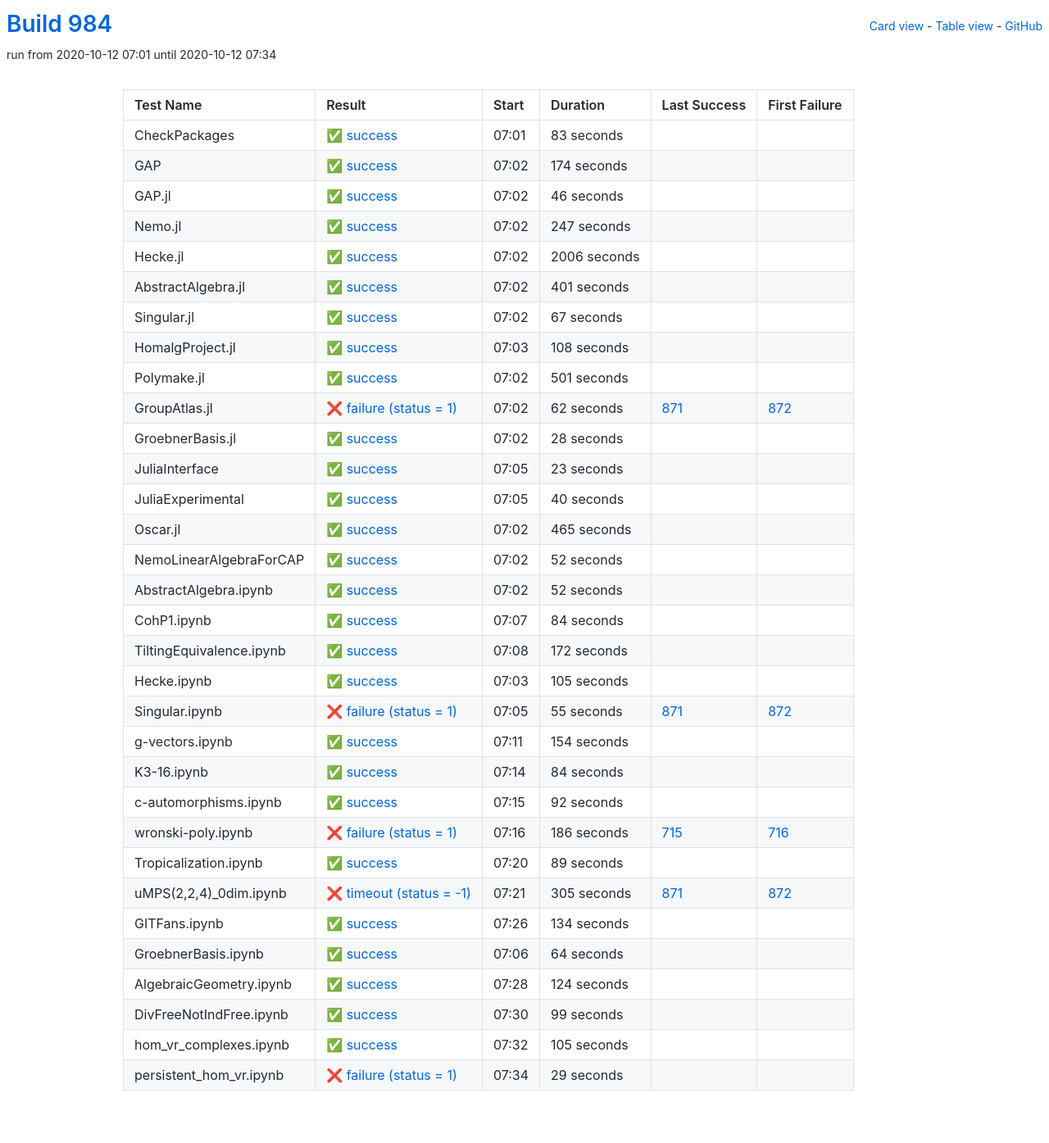
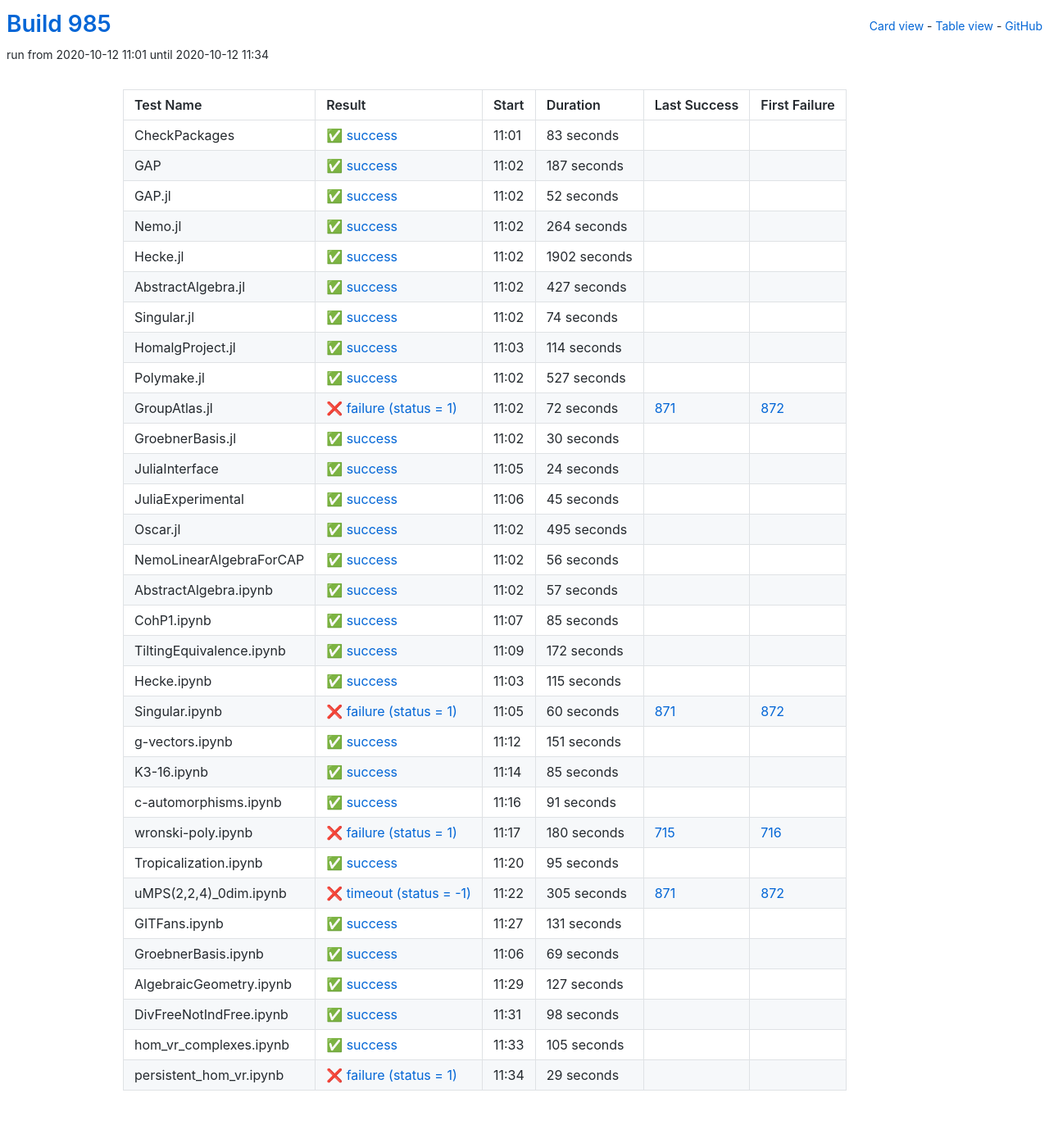
Before and after one commit to oscar-system/oscar-ci-status-stable, a Jekyll site: the page built from table.html, in a window 1280 px wide. Shown: the whole page at 82% size. Built offline with Jekyll 4.4.1, drawn with Linux system fonts in a browser that asks for light colours.

Commit message:
Build #985

```diff
--- a/_data/ci.yml
+++ b/_data/ci.yml
@@ -1,6 +1,6 @@
 ---
-build: 984
-build_url: https://oscarci.mathematik.uni-kl.de/job/oscar-stable/984/
+build: 985
+build_url: https://oscarci.mathematik.uni-kl.de/job/oscar-stable/985/
 job: oscar-stable
 organization: oscar-system
 repo: oscar-ci-status-stable
@@ -8,8 +8,8 @@ repourl: https://github.com/oscar-system/oscar-ci-status-stable
 tests:
 - name: CheckPackages
   id: checkpackages
-  log: https://oscarci.mathematik.uni-kl.de/job/oscar-stable/984/artifact/logs/build-984/CheckPackages.log
-  start: 2020-10-12 07:01
+  log: https://oscarci.mathematik.uni-kl.de/job/oscar-stable/985/artifact/logs/build-985/CheckPackages.log
+  start: 2020-10-12 11:01
   success: true
   exitcode: 0
   status: success
@@ -20,164 +20,20 @@ tests:
   first_failure_url:
 - name: GAP
   id: gap
-  log: https://oscarci.mathematik.uni-kl.de/job/oscar-stable/984/artifact/logs/build-984/GAP.log
-  start: 2020-10-12 07:02
+  log: https://oscarci.mathematik.uni-kl.de/job/oscar-stable/985/artifact/logs/build-985/GAP.log
+  start: 2020-10-12 11:02
   success: true
   exitcode: 0
   status: success
-  duration: 174
+  duration: 187
   last_success: false
   last_success_url:
   first_failure: false
   first_failure_url:
 - name: GAP.jl
   id: gap-jl
-  log: https://oscarci.mathematik.uni-kl.de/job/oscar-stable/984/artifact/logs/build-984/GAP.jl.log
-  start: 2020-10-12 07:02
-  success: true
-  exitcode: 0
-  status: success
-  duration: 46
-  last_success: false
-  last_success_url:
-  first_failure: false
-  first_failure_url:
-- name: Nemo.jl
-  id: nemo-jl
-  log: https://oscarci.mathematik.uni-kl.de/job/oscar-stable/984/artifact/logs/build-984/Nemo.jl.log
-  start: 2020-10-12 07:02
-  success: true
-  exitcode: 0
-  status: success
-  duration: 247
-  last_success: false
-  last_success_url:
-  first_failure: false
-  first_failure_url:
-- name: Hecke.jl
-  id: hecke-jl
-  log: https://oscarci.mathematik.uni-kl.de/job/oscar-stable/984/artifact/logs/build-984/Hecke.jl.log
-  start: 2020-10-12 07:02
-  success: true
-  exitcode: 0
-  status: success
-  duration: 2006
-  last_success: false
-  last_success_url:
-  first_failure: false
-  first_failure_url:
-- name: AbstractAlgebra.jl
-  id: abstractalgebra-jl
-  log: https://oscarci.mathematik.uni-kl.de/job/oscar-stable/984/artifact/logs/build-984/AbstractAlgebra.jl.log
-  start: 2020-10-12 07:02
-  success: true
-  exitcode: 0
-  status: success
-  duration: 401
-  last_success: false
-  last_success_url:
-  first_failure: false
-  first_failure_url:
-- name: Singular.jl
-  id: singular-jl
-  log: https://oscarci.mathematik.uni-kl.de/job/oscar-stable/984/artifact/logs/build-984/Singular.jl.log
-  start: 2020-10-12 07:02
-  success: true
-  exitcode: 0
-  status: success
-  duration: 67
-  last_success: false
-  last_success_url:
-  first_failure: false
-  first_failure_url:
-- name: HomalgProject.jl
-  id: homalgproject-jl
-  log: https://oscarci.mathematik.uni-kl.de/job/oscar-stable/984/artifact/logs/build-984/HomalgProject.jl.log
-  start: 2020-10-12 07:03
-  success: true
-  exitcode: 0
-  status: success
-  duration: 108
-  last_success: false
-  last_success_url:
-  first_failure: false
-  first_failure_url:
-- name: Polymake.jl
-  id: polymake-jl
-  log: https://oscarci.mathematik.uni-kl.de/job/oscar-stable/984/artifact/logs/build-984/Polymake.jl.log
-  start: 2020-10-12 07:02
-  success: true
-  exitcode: 0
-  status: success
-  duration: 501
-  last_success: false
-  last_success_url:
-  first_failure: false
-  first_failure_url:
-- name: GroupAtlas.jl
-  id: groupatlas-jl
-  log: https://oscarci.mathematik.uni-kl.de/job/oscar-stable/984/artifact/logs/build-984/GroupAtlas.jl.log
-  start: 2020-10-12 07:02
-  success: false
-  exitcode: 1
-  status: failure
-  duration: 62
-  last_success: 871
-  last_success_url: https://oscarci.mathematik.uni-kl.de/job/oscar-stable/871/
-  first_failure: 872
-  first_failure_url: https://oscarci.mathematik.uni-kl.de/job/oscar-stable/872/
-- name: GroebnerBasis.jl
-  id: groebnerbasis-jl
-  log: https://oscarci.mathematik.uni-kl.de/job/oscar-stable/984/artifact/logs/build-984/GroebnerBasis.jl.log
-  start: 2020-10-12 07:02
-  success: true
-  exitcode: 0
-  status: success
-  duration: 28
-  last_success: false
-  last_success_url:
-  first_failure: false
-  first_failure_url:
-- name: JuliaInterface
-  id: juliainterface
-  log: https://oscarci.mathematik.uni-kl.de/job/oscar-stable/984/artifact/logs/build-984/JuliaInterface.log
-  start: 2020-10-12 07:05
-  success: true
-  exitcode: 0
-  status: success
-  duration: 23
-  last_success: false
-  last_success_url:
-  first_failure: false
-  first_failure_url:
-- name: JuliaExperimental
-  id: juliaexperimental
-  log: https://oscarci.mathematik.uni-kl.de/job/oscar-stable/984/artifact/logs/build-984/JuliaExperimental.log
-  start: 2020-10-12 07:05
-  success: true
-  exitcode: 0
-  status: success
-  duration: 40
-  last_success: false
-  last_success_url:
-  first_failure: false
-  first_failure_url:
-- name: Oscar.jl
-  id: oscar-jl
-  log: https://oscarci.mathematik.uni-kl.de/job/oscar-stable/984/artifact/logs/build-984/Oscar.jl.log
-  start: 2020-10-12 07:02
-  success: true
-  exitcode: 0
-  status: success
-  duration: 465
-  last_success: false
-  last_success_url:
-  first_failure: false
-  first_failure_url:
-- name: NemoLinearAlgebraForCAP
-  id: nemolinearalgebraforcap
-  log: https://oscarci.mathematik.uni-kl.de/job/oscar-stable/984/artifact/logs/build-984/NemoLinearAlgebraForCAP.log
-  start: 2020-10-12 07:02
+  log: https://oscarci.mathematik.uni-kl.de/job/oscar-stable/985/artifact/logs/build-985/GAP.jl.log
+  start: 2020-10-12 11:02
   success: true
   exitcode: 0
   status: success
@@ -186,34 +42,178 @@ tests:
   last_success_url:
   first_failure: false
   first_failure_url:
-- name: AbstractAlgebra.ipynb
-  id: abstractalgebra-ipynb
-  log: https://oscarci.mathematik.uni-kl.de/job/oscar-stable/984/artifact/logs/build-984/AbstractAlgebra.ipynb.log
-  start: 2020-10-12 07:02
+- name: Nemo.jl
+  id: nemo-jl
+  log: https://oscarci.mathematik.uni-kl.de/job/oscar-stable/985/artifact/logs/build-985/Nemo.jl.log
+  start: 2020-10-12 11:02
   success: true
   exitcode: 0
   status: success
-  duration: 52
+  duration: 264
+  last_success: false
+  last_success_url:
+  first_failure: false
+  first_failure_url:
+- name: Hecke.jl
+  id: hecke-jl
+  log: https://oscarci.mathematik.uni-kl.de/job/oscar-stable/985/artifact/logs/build-985/Hecke.jl.log
+  start: 2020-10-12 11:02
+  success: true
+  exitcode: 0
+  status: success
+  duration: 1902
+  last_success: false
+  last_success_url:
+  first_failure: false
+  first_failure_url:
+- name: AbstractAlgebra.jl
+  id: abstractalgebra-jl
+  log: https://oscarci.mathematik.uni-kl.de/job/oscar-stable/985/artifact/logs/build-985/AbstractAlgebra.jl.log
+  start: 2020-10-12 11:02
+  success: true
+  exitcode: 0
+  status: success
+  duration: 427
+  last_success: false
+  last_success_url:
+  first_failure: false
+  first_failure_url:
+- name: Singular.jl
+  id: singular-jl
+  log: https://oscarci.mathematik.uni-kl.de/job/oscar-stable/985/artifact/logs/build-985/Singular.jl.log
+  start: 2020-10-12 11:02
+  success: true
+  exitcode: 0
+  status: success
+  duration: 74
+  last_success: false
+  last_success_url:
+  first_failure: false
+  first_failure_url:
+- name: HomalgProject.jl
+  id: homalgproject-jl
+  log: https://oscarci.mathematik.uni-kl.de/job/oscar-stable/985/artifact/logs/build-985/HomalgProject.jl.log
+  start: 2020-10-12 11:03
+  success: true
+  exitcode: 0
+  status: success
+  duration: 114
+  last_success: false
+  last_success_url:
+  first_failure: false
+  first_failure_url:
+- name: Polymake.jl
+  id: polymake-jl
+  log: https://oscarci.mathematik.uni-kl.de/job/oscar-stable/985/artifact/logs/build-985/Polymake.jl.log
+  start: 2020-10-12 11:02
+  success: true
+  exitcode: 0
+  status: success
+  duration: 527
+  last_success: false
+  last_success_url:
+  first_failure: false
+  first_failure_url:
+- name: GroupAtlas.jl
+  id: groupatlas-jl
+  log: https://oscarci.mathematik.uni-kl.de/job/oscar-stable/985/artifact/logs/build-985/GroupAtlas.jl.log
+  start: 2020-10-12 11:02
+  success: false
+  exitcode: 1
+  status: failure
+  duration: 72
+  last_success: 871
+  last_success_url: https://oscarci.mathematik.uni-kl.de/job/oscar-stable/871/
+  first_failure: 872
+  first_failure_url: https://oscarci.mathematik.uni-kl.de/job/oscar-stable/872/
+- name: GroebnerBasis.jl
+  id: groebnerbasis-jl
+  log: https://oscarci.mathematik.uni-kl.de/job/oscar-stable/985/artifact/logs/build-985/GroebnerBasis.jl.log
+  start: 2020-10-12 11:02
+  success: true
+  exitcode: 0
+  status: success
+  duration: 30
+  last_success: false
+  last_success_url:
+  first_failure: false
+  first_failure_url:
+- name: JuliaInterface
+  id: juliainterface
+  log: https://oscarci.mathematik.uni-kl.de/job/oscar-stable/985/artifact/logs/build-985/JuliaInterface.log
+  start: 2020-10-12 11:05
+  success: true
+  exitcode: 0
+  status: success
+  duration: 24
+  last_success: false
+  last_success_url:
+  first_failure: false
+  first_failure_url:
+- name: JuliaExperimental
+  id: juliaexperimental
+  log: https://oscarci.mathematik.uni-kl.de/job/oscar-stable/985/artifact/logs/build-985/JuliaExperimental.log
+  start: 2020-10-12 11:06
+  success: true
+  exitcode: 0
+  status: success
+  duration: 45
+  last_success: false
+  last_success_url:
+  first_failure: false
+  first_failure_url:
+- name: Oscar.jl
+  id: oscar-jl
+  log: https://oscarci.mathematik.uni-kl.de/job/oscar-stable/985/artifact/logs/build-985/Oscar.jl.log
+  start: 2020-10-12 11:02
+  success: true
+  exitcode: 0
+  status: success
+  duration: 495
+  last_success: false
+  last_success_url:
+  first_failure: false
+  first_failure_url:
+- name: NemoLinearAlgebraForCAP
+  id: nemolinearalgebraforcap
+  log: https://oscarci.mathematik.uni-kl.de/job/oscar-stable/985/artifact/logs/build-985/NemoLinearAlgebraForCAP.log
+  start: 2020-10-12 11:02
+  success: true
+  exitcode: 0
+  status: success
+  duration: 56
+  last_success: false
+  last_success_url:
+  first_failure: false
+  first_failure_url:
+- name: AbstractAlgebra.ipynb
+  id: abstractalgebra-ipynb
+  log: https://oscarci.mathematik.uni-kl.de/job/oscar-stable/985/artifact/logs/build-985/AbstractAlgebra.ipynb.log
+  start: 2020-10-12 11:02
+  success: true
+  exitcode: 0
+  status: success
+  duration: 57
   last_success: false
   last_success_url:
   first_failure: false
   first_failure_url:
 - name: CohP1.ipynb
   id: cohp1-ipynb
-  log: https://oscarci.mathematik.uni-kl.de/job/oscar-stable/984/artifact/logs/build-984/CohP1.ipynb.log
-  start: 2020-10-12 07:07
+  log: https://oscarci.mathematik.uni-kl.de/job/oscar-stable/985/artifact/logs/build-985/CohP1.ipynb.log
+  start: 2020-10-12 11:07
   success: true
   exitcode: 0
   status: success
-  duration: 84
+  duration: 85
   last_success: false
   last_success_url:
   first_failure: false
   first_failure_url:
 - name: TiltingEquivalence.ipynb
   id: tiltingequivalence-ipynb
-  log: https://oscarci.mathematik.uni-kl.de/job/oscar-stable/984/artifact/logs/build-984/TiltingEquivalence.ipynb.log
-  start: 2020-10-12 07:08
+  log: https://oscarci.mathematik.uni-kl.de/job/oscar-stable/985/artifact/logs/build-985/TiltingEquivalence.ipynb.log
+  start: 2020-10-12 11:09
   success: true
   exitcode: 0
   status: success
@@ -224,92 +224,92 @@ tests:
   first_failure_url:
 - name: Hecke.ipynb
   id: hecke-ipynb
-  log: https://oscarci.mathematik.uni-kl.de/job/oscar-stable/984/artifact/logs/build-984/Hecke.ipynb.log
-  start: 2020-10-12 07:03
+  log: https://oscarci.mathematik.uni-kl.de/job/oscar-stable/985/artifact/logs/build-985/Hecke.ipynb.log
+  start: 2020-10-12 11:03
   success: true
   exitcode: 0
   status: success
-  duration: 105
+  duration: 115
   last_success: false
   last_success_url:
   first_failure: false
   first_failure_url:
 - name: Singular.ipynb
   id: singular-ipynb
-  log: https://oscarci.mathematik.uni-kl.de/job/oscar-stable/984/artifact/logs/build-984/Singular.ipynb.log
-  start: 2020-10-12 07:05
+  log: https://oscarci.mathematik.uni-kl.de/job/oscar-stable/985/artifact/logs/build-985/Singular.ipynb.log
+  start: 2020-10-12 11:05
   success: false
   exitcode: 1
   status: failure
-  duration: 55
+  duration: 60
   last_success: 871
   last_success_url: https://oscarci.mathematik.uni-kl.de/job/oscar-stable/871/
   first_failure: 872
   first_failure_url: https://oscarci.mathematik.uni-kl.de/job/oscar-stable/872/
 - name: g-vectors.ipynb
   id: g-vectors-ipynb
-  log: https://oscarci.mathematik.uni-kl.de/job/oscar-stable/984/artifact/logs/build-984/g-vectors.ipynb.log
-  start: 2020-10-12 07:11
+  log: https://oscarci.mathematik.uni-kl.de/job/oscar-stable/985/artifact/logs/build-985/g-vectors.ipynb.log
+  start: 2020-10-12 11:12
   success: true
   exitcode: 0
   status: success
-  duration: 154
+  duration: 151
   last_success: false
   last_success_url:
   first_failure: false
   first_failure_url:
 - name: K3-16.ipynb
   id: k3-16-ipynb
-  log: https://oscarci.mathematik.uni-kl.de/job/oscar-stable/984/artifact/logs/build-984/K3-16.ipynb.log
-  start: 2020-10-12 07:14
+  log: https://oscarci.mathematik.uni-kl.de/job/oscar-stable/985/artifact/logs/build-985/K3-16.ipynb.log
+  start: 2020-10-12 11:14
   success: true
   exitcode: 0
   status: success
-  duration: 84
+  duration: 85
   last_success: false
   last_success_url:
   first_failure: false
   first_failure_url:
 - name: c-automorphisms.ipynb
   id: c-automorphisms-ipynb
-  log: https://oscarci.mathematik.uni-kl.de/job/oscar-stable/984/artifact/logs/build-984/c-automorphisms.ipynb.log
-  start: 2020-10-12 07:15
+  log: https://oscarci.mathematik.uni-kl.de/job/oscar-stable/985/artifact/logs/build-985/c-automorphisms.ipynb.log
+  start: 2020-10-12 11:16
   success: true
   exitcode: 0
   status: success
-  duration: 92
+  duration: 91
   last_success: false
   last_success_url:
   first_failure: false
   first_failure_url:
 - name: wronski-poly.ipynb
   id: wronski-poly-ipynb
-  log: https://oscarci.mathematik.uni-kl.de/job/oscar-stable/984/artifact/logs/build-984/wronski-poly.ipynb.log
-  start: 2020-10-12 07:16
+  log: https://oscarci.mathematik.uni-kl.de/job/oscar-stable/985/artifact/logs/build-985/wronski-poly.ipynb.log
+  start: 2020-10-12 11:17
   success: false
   exitcode: 1
   status: failure
-  duration: 186
+  duration: 180
   last_success: 715
   last_success_url: https://oscarci.mathematik.uni-kl.de/job/oscar-stable/715/
   first_failure: 716
   first_failure_url: https://oscarci.mathematik.uni-kl.de/job/oscar-stable/716/
 - name: Tropicalization.ipynb
   id: tropicalization-ipynb
-  log: https://oscarci.mathematik.uni-kl.de/job/oscar-stable/984/artifact/logs/build-984/Tropicalization.ipynb.log
-  start: 2020-10-12 07:20
+  log: https://oscarci.mathematik.uni-kl.de/job/oscar-stable/985/artifact/logs/build-985/Tropicalization.ipynb.log
+  start: 2020-10-12 11:20
   success: true
   exitcode: 0
   status: success
-  duration: 89
+  duration: 95
   last_success: false
   last_success_url:
   first_failure: false
   first_failure_url:
 - name: uMPS(2,2,4)_0dim.ipynb
   id: umps-2-2-4-0dim-ipynb
-  log: https://oscarci.mathematik.uni-kl.de/job/oscar-stable/984/artifact/logs/build-984/uMPS-2-2-4-_0dim.ipynb.log
-  start: 2020-10-12 07:21
+  log: https://oscarci.mathematik.uni-kl.de/job/oscar-stable/985/artifact/logs/build-985/uMPS-2-2-4-_0dim.ipynb.log
+  start: 2020-10-12 11:22
   success: false
   exitcode: -1
   status: timeout
@@ -320,56 +320,56 @@ tests:
   first_failure_url: https://oscarci.mathematik.uni-kl.de/job/oscar-stable/872/
 - name: GITFans.ipynb
   id: gitfans-ipynb
-  log: https://oscarci.mathematik.uni-kl.de/job/oscar-stable/984/artifact/logs/build-984/GITFans.ipynb.log
-  start: 2020-10-12 07:26
+  log: https://oscarci.mathematik.uni-kl.de/job/oscar-stable/985/artifact/logs/build-985/GITFans.ipynb.log
+  start: 2020-10-12 11:27
   success: true
   exitcode: 0
   status: success
-  duration: 134
+  duration: 131
   last_success: false
   last_success_url:
   first_failure: false
   first_failure_url:
 - name: GroebnerBasis.ipynb
   id: groebnerbasis-ipynb
-  log: https://oscarci.mathematik.uni-kl.de/job/oscar-stable/984/artifact/logs/build-984/GroebnerBasis.ipynb.log
-  start: 2020-10-12 07:06
+  log: https://oscarci.mathematik.uni-kl.de/job/oscar-stable/985/artifact/logs/build-985/GroebnerBasis.ipynb.log
+  start: 2020-10-12 11:06
   success: true
   exitcode: 0
   status: success
-  duration: 64
+  duration: 69
   last_success: false
   last_success_url:
   first_failure: false
   first_failure_url:
 - name: AlgebraicGeometry.ipynb
   id: algebraicgeometry-ipynb
-  log: https://oscarci.mathematik.uni-kl.de/job/oscar-stable/984/artifact/logs/build-984/AlgebraicGeometry.ipynb.log
-  start: 2020-10-12 07:28
+  log: https://oscarci.mathematik.uni-kl.de/job/oscar-stable/985/artifact/logs/build-985/AlgebraicGeometry.ipynb.log
+  start: 2020-10-12 11:29
   success: true
   exitcode: 0
   status: success
-  duration: 124
+  duration: 127
   last_success: false
   last_success_url:
   first_failure: false
   first_failure_url:
 - name: DivFreeNotIndFree.ipynb
   id: divfreenotindfree-ipynb
-  log: https://oscarci.mathematik.uni-kl.de/job/oscar-stable/984/artifact/logs/build-984/DivFreeNotIndFree.ipynb.log
-  start: 2020-10-12 07:30
+  log: https://oscarci.mathematik.uni-kl.de/job/oscar-stable/985/artifact/logs/build-985/DivFreeNotIndFree.ipynb.log
+  start: 2020-10-12 11:31
   success: true
   exitcode: 0
   status: success
-  duration: 99
+  duration: 98
   last_success: false
   last_success_url:
   first_failure: false
   first_failure_url:
 - name: hom_vr_complexes.ipynb
   id: hom-vr-complexes-ipynb
-  log: https://oscarci.mathematik.uni-kl.de/job/oscar-stable/984/artifact/logs/build-984/hom_vr_complexes.ipynb.log
-  start: 2020-10-12 07:32
+  log: https://oscarci.mathematik.uni-kl.de/job/oscar-stable/985/artifact/logs/build-985/hom_vr_complexes.ipynb.log
+  start: 2020-10-12 11:33
   success: true
   exitcode: 0
   status: success
@@ -380,8 +380,8 @@ tests:
   first_failure_url:
 - name: persistent_hom_vr.ipynb
   id: persistent-hom-vr-ipynb
-  log: https://oscarci.mathematik.uni-kl.de/job/oscar-stable/984/artifact/logs/build-984/persistent_hom_vr.ipynb.log
-  start: 2020-10-12 07:34
+  log: https://oscarci.mathematik.uni-kl.de/job/oscar-stable/985/artifact/logs/build-985/persistent_hom_vr.ipynb.log
+  start: 2020-10-12 11:34
   success: false
   exitcode: 1
   status: failure
```
Also changed, not shown: README.md.
